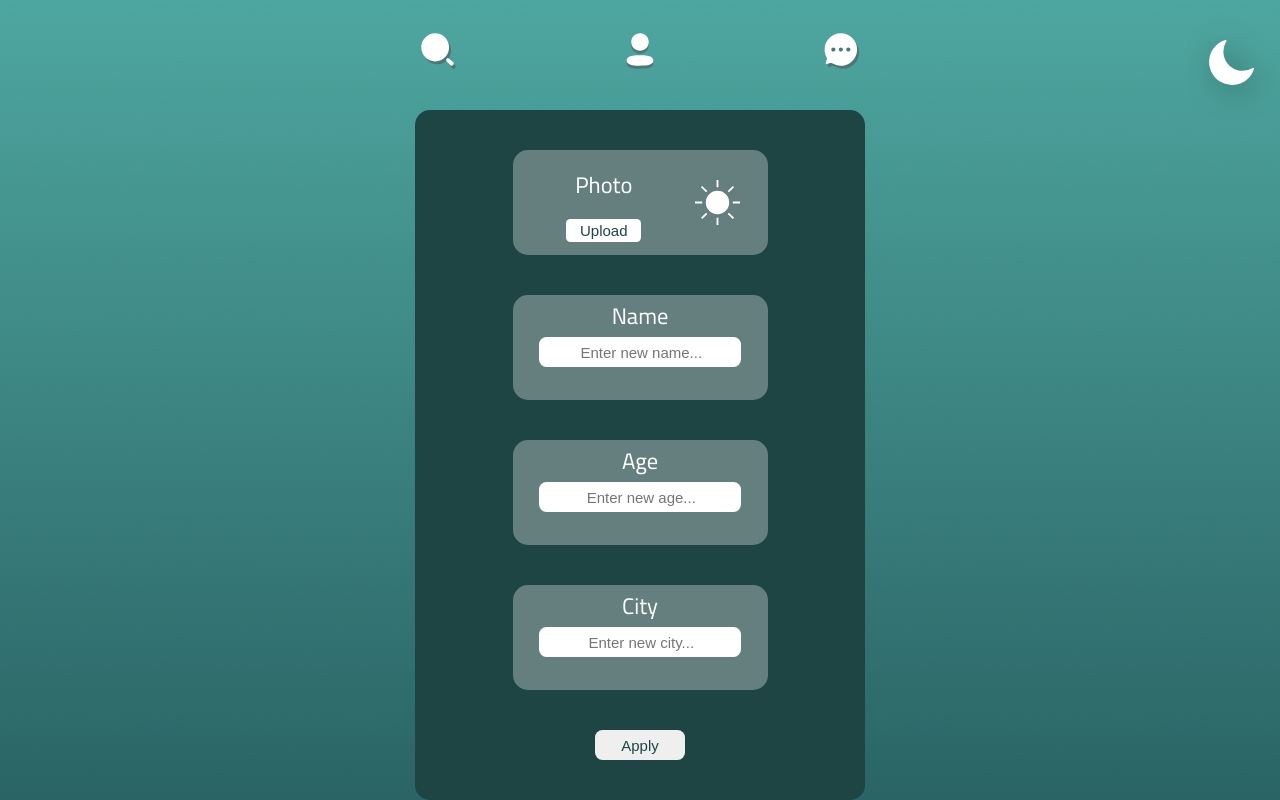
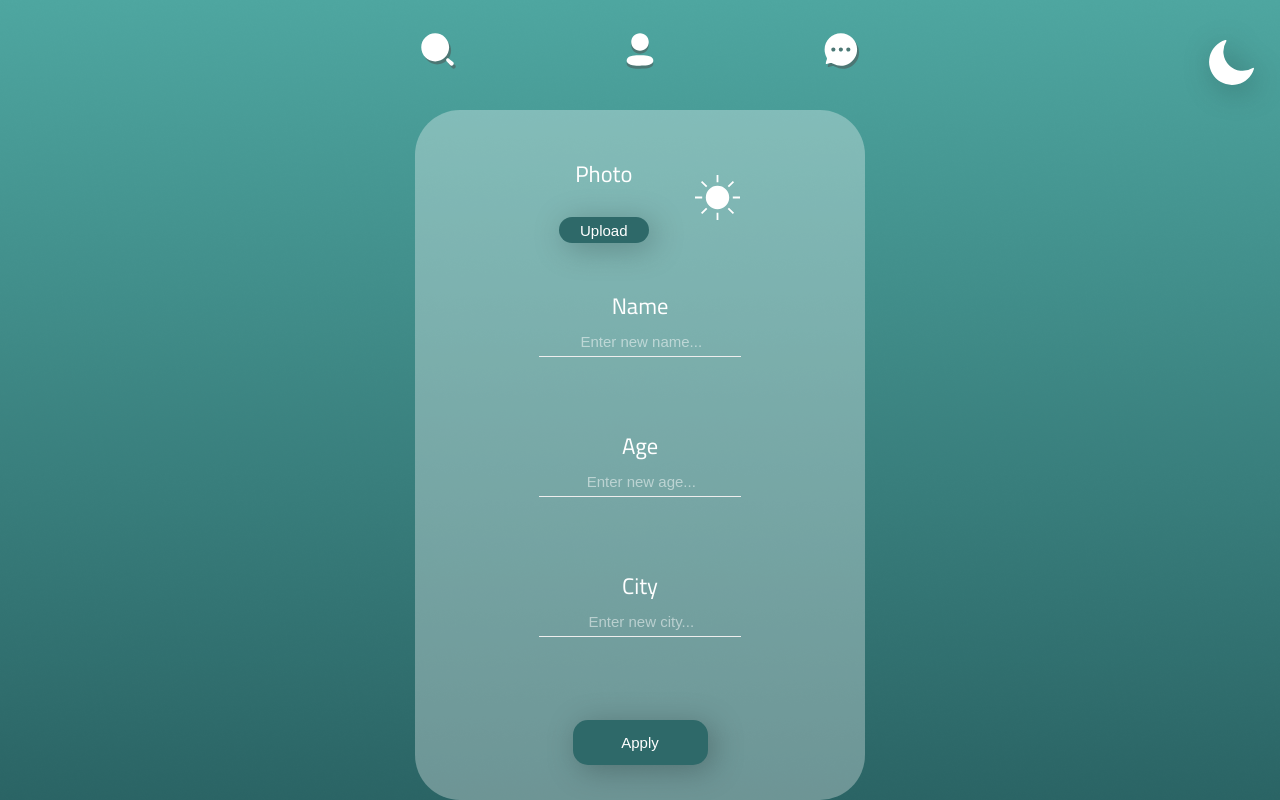
Before and after one commit to gzaprzala/petsh, a PHP site: template public/views/profile.php in a window 1280 px wide. Run offline with PHP 8.4, Linux system fonts and the light colour scheme; the template is opened without the code that fills it, so the values that code supplies are empty; some web fonts are replaced.

Commit message:
added some changes to profile view

```diff
--- a/public/css/style.css
+++ b/public/css/style.css
@@ -10,7 +10,7 @@
 }
 
 :root {
-  --first-color: #275858;
+  --first-color: #2e6969;
   --second-color: #1e4444;
   --desktop-background: url(../img/background.png);
   --desktop-background-full: url(../img/full-background.png);
@@ -520,17 +520,24 @@
   color: white;
   height: 50rem;
   width: 30rem;
-  background: var(--second-color);
-  border-radius: 1rem;
+  background: #ffffff50;
+  border-radius: 3rem;
 }
 
 .profile-container-main-apply {
-  width: 6rem;
-  height: 2rem;
-  color: var(--second-color);
-  border-radius: 0.5rem;
+  height: 3rem;
+  width: 9rem;
+  margin-top: 1rem;
+  border-radius: 1rem;
   border: none;
   outline: none;
+  color: white;
+  background: var(--first-color);
+  filter: drop-shadow(5px 5px 15px rgba(0, 0, 0, 0.25));
+}
+
+.profile-container-main-apply:hover {
+  cursor: pointer;
 }
 
 .profile-container-main-photo,
@@ -540,8 +547,6 @@
   font-size: 1.5rem;
   height: 7rem;
   width: 17rem;
-  background: var(--second-color);
-  background: #ffffff50;
   border-radius: 1rem;
   text-align: center;
 }
@@ -550,12 +555,21 @@
 .profile-container-main-name-form-update,
 .profile-container-main-age-form-update,
 .profile-container-main-city-form-update {
-  border-radius: 0.5rem;
+  /* border-radius: 0.5rem; */
   height: 2rem;
   padding-left: 1%;
   border: none;
+  border-bottom: solid #eeeeee 0.1rem;
+  background-color: transparent;
   outline: none;
   text-align: center;
+}
+
+.profile-container-main-name-form-update::placeholder,
+.profile-container-main-age-form-update::placeholder,
+.profile-container-main-city-form-update::placeholder {
+  color: white;
+  opacity: 0.5;
 }
 
 .profile-container-main-photo {
@@ -576,13 +590,19 @@
 }
 
 .profile-container-main-photo-update-upload {
-  border-radius: 0.3rem;
+  height: 1.7rem;
+  width: 6rem;
+  margin-top: 1rem;
+  border-radius: 1rem;
   border: none;
   outline: none;
-  height: 1.5rem;
-  width: 5rem;
-  background: white;
-  color: var(--second-color);
+  color: white;
+  background: var(--first-color);
+  filter: drop-shadow(5px 5px 15px rgba(0, 0, 0, 0.25));
+}
+
+.profile-container-main-photo-update-upload:hover {
+  cursor: pointer;
 }
 
 .profile-container-main-photo-photo {
```
